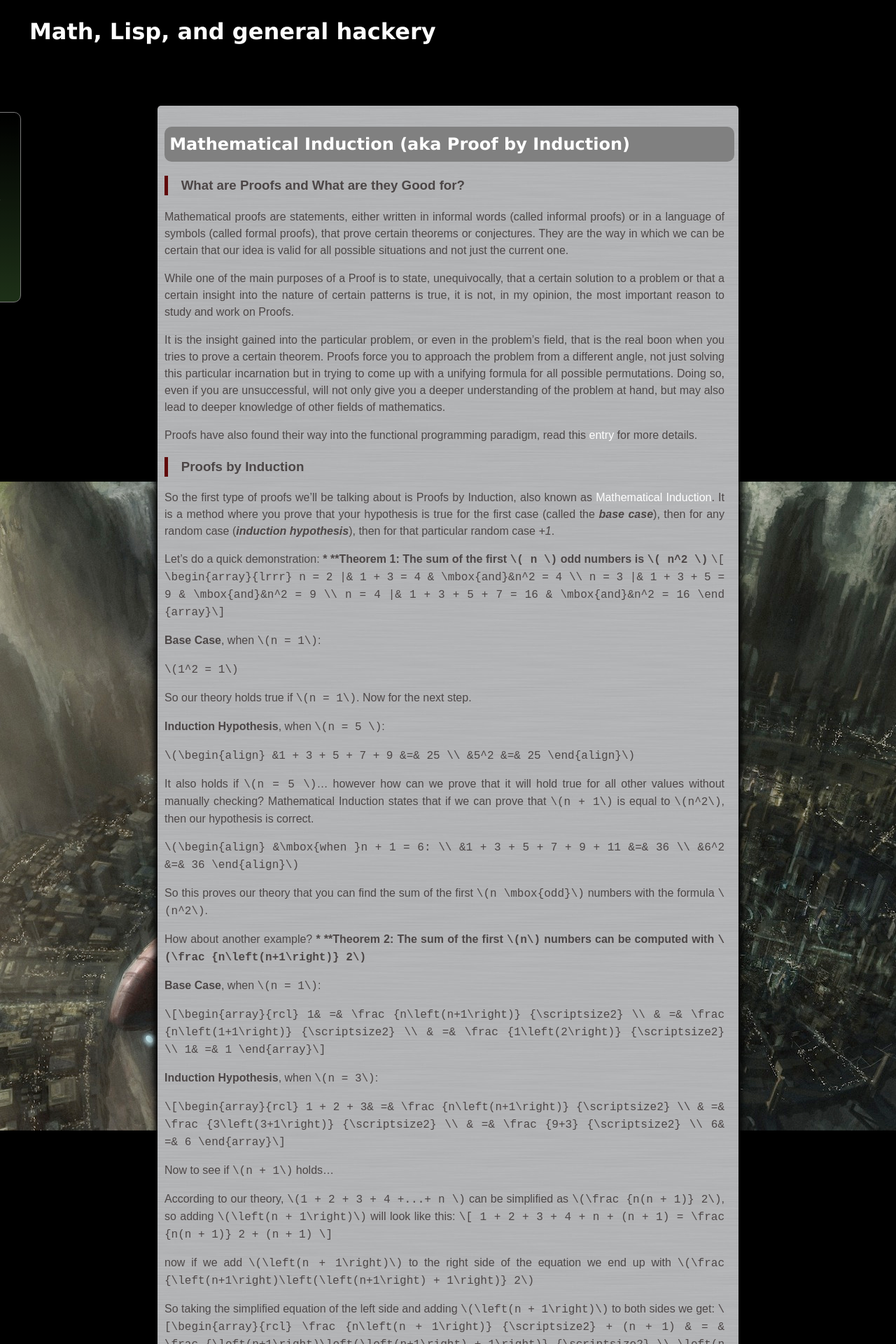
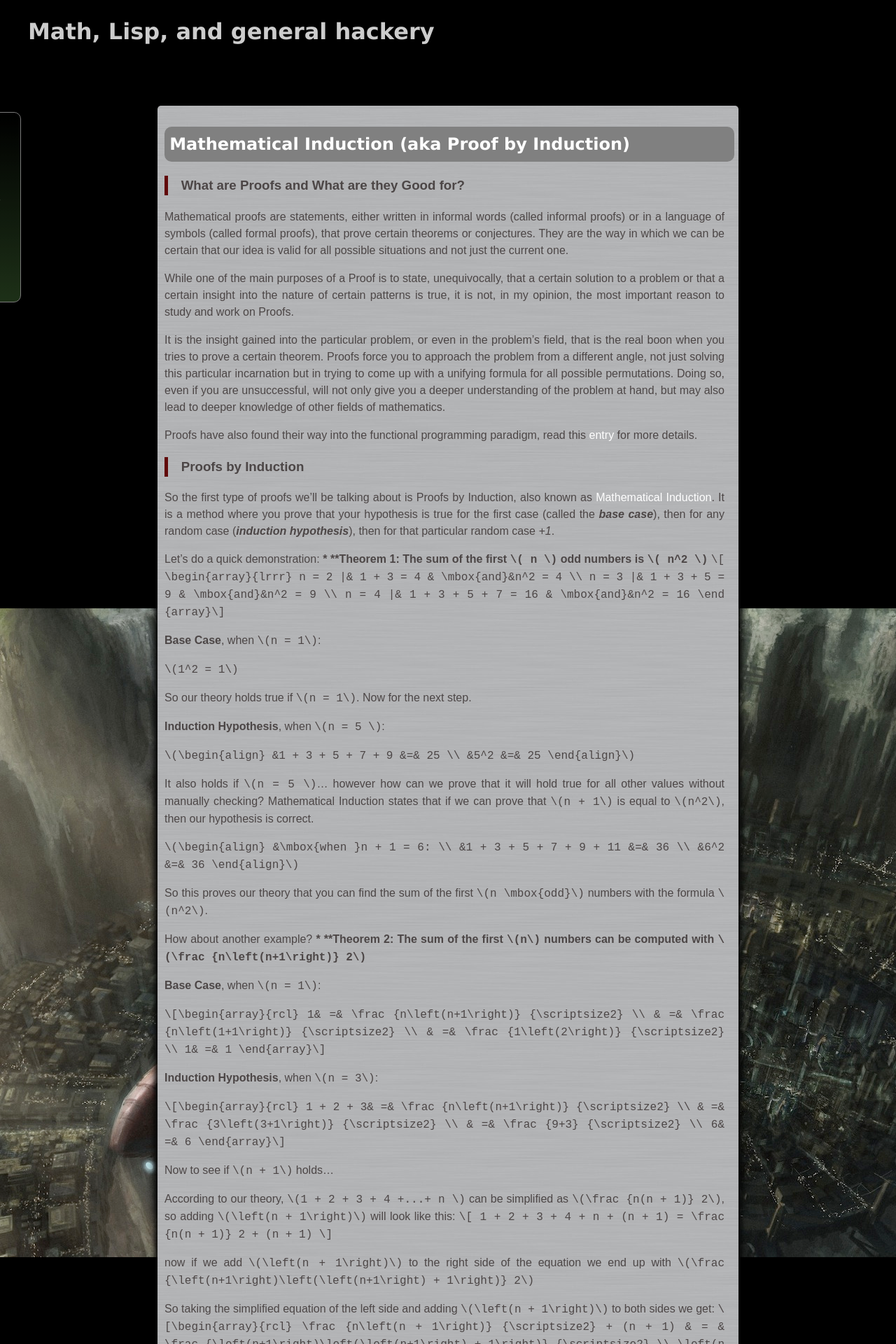
Before and after one commit to paradigmshift/mozartreina, a Jekyll site: the page built from _posts/2012-05-14-proofs.md, in a window 1280 px wide. Shown: the top 1920 px of the page at 70% size. Built offline with Jekyll 4.4.1, drawn with Linux system fonts in a browser that asks for light colours; nearby versions of some CDN libraries; Markdown is read by kramdown in place of the engine named in the settings; some of the changed text lies outside the part shown.

Commit message:
-*- mode: org -*- #+STARTUP: showeverything * CHANGES ** fixed copyright symbol at footer ** added black->transparency background in header (webkit only) ** revised proof article * TODO - [ ] add black->transparency support in header for firefox, opera, and ie

```diff
--- a/_layouts/default.html
+++ b/_layouts/default.html
@@ -46,7 +46,7 @@
 
   </div>
   <footer>
-    <p>@copy; Mozart Reina 2012 | All Rights Reserved. </p>
+    <p>&#0169; Mozart Reina 2012 | All Rights Reserved. </p>
   </footer>
 </body>
 </html>
--- a/css/styles.css
+++ b/css/styles.css
@@ -123,10 +123,19 @@
 }
 
 header#top {
-  width: 960px;
-  margin-left: 2em;
+
+  opacity: 0.8;
   padding: 0 10px;
+  padding-left: 2.5em;
+  margin-bottom: 0;
   overflow: hidden;
+  background: -webkit-gradient(
+    linear,
+    left bottom,
+    left top,
+    color-stop(1, rgba(0,0,0,1.0)), /* Top */
+    color-stop(0, rgba(0,0,0,0.0)) /* Bottom */
+  );
 }
 
 ul.entries {
```
Also changed, not shown: _posts/2012-05-14-proofs.md (+7 -1 lines).
